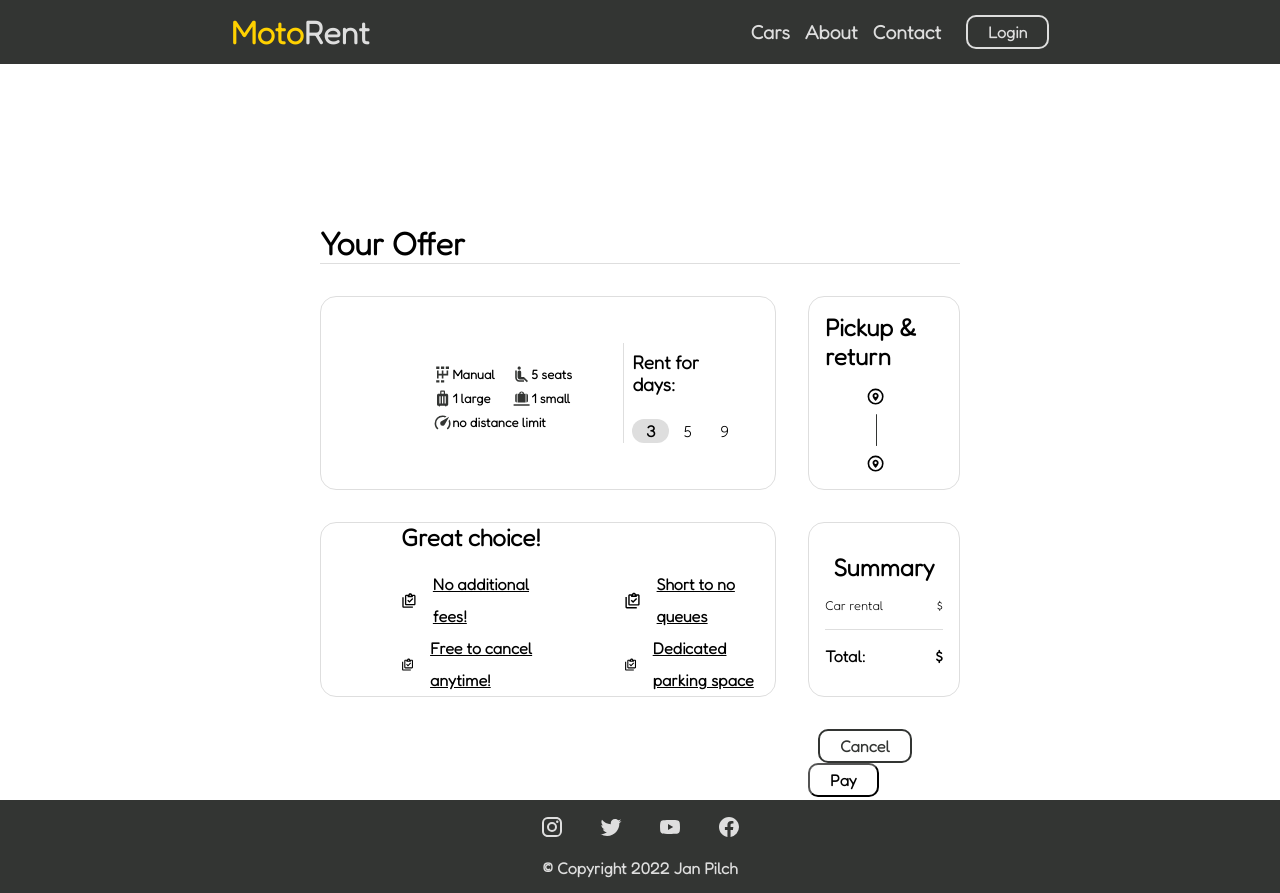
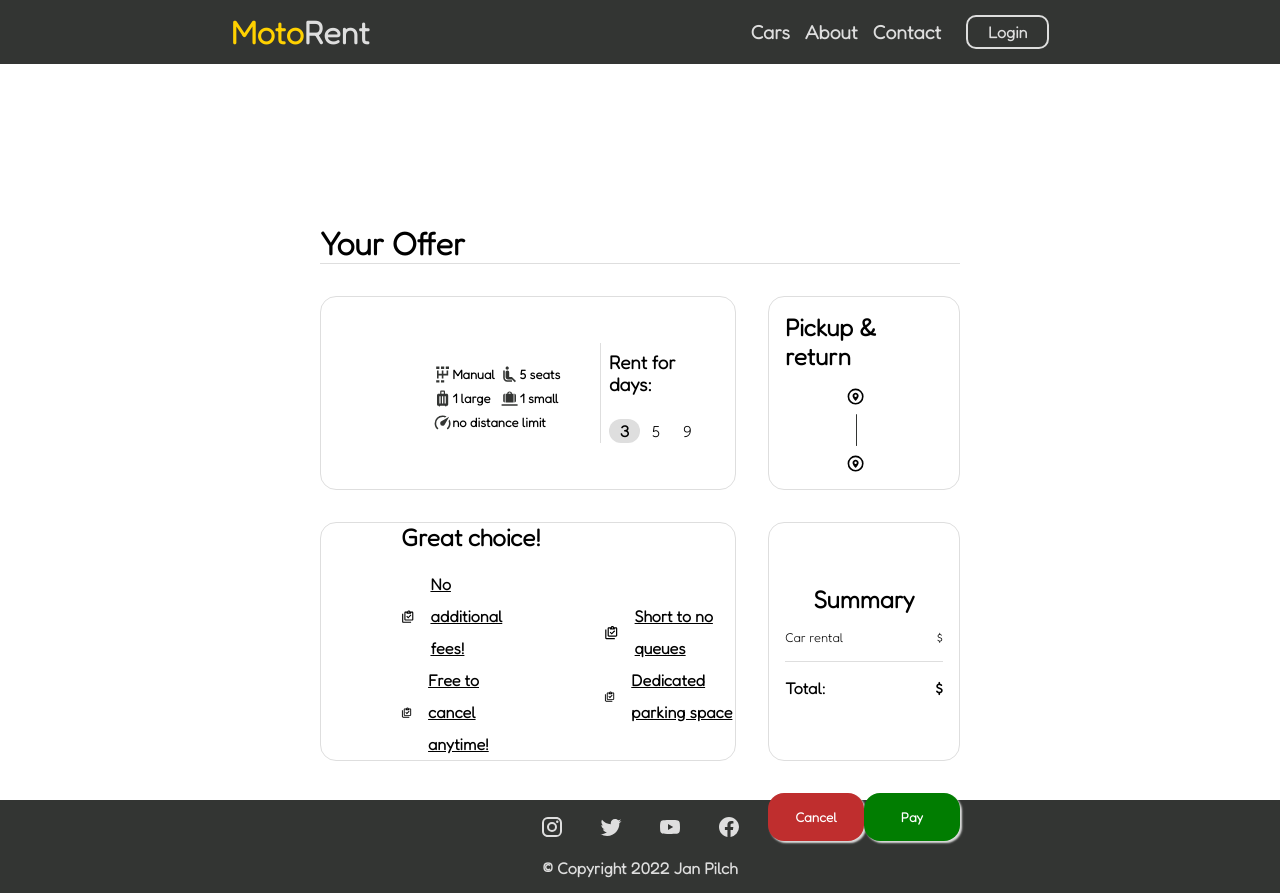
Before and after one commit to jpilch/car-rental, a React (Create React App) app in the folder client/: page /cars/1 in a window 1280 px wide. Built offline with nearby package versions, Linux system fonts and the light colour scheme; no server answers.

Commit message:
add simple button component

```diff
--- /dev/null
+++ b/client/src/components/SimpleButton.jsx
@@ -0,0 +1,16 @@
+import '../css/SimpleButton.css'
+
+const SimpleButton = ({text, bgColor, onClick}) => {
+    const buttonStyle = {
+        backgroundColor: bgColor
+    }
+    return (
+        <button style={buttonStyle} className='simple'
+            onClick={onClick}
+        >
+            {text}
+        </button>
+    )
+}
+
+export default SimpleButton
--- a/client/src/css/CarDetails.css
+++ b/client/src/css/CarDetails.css
@@ -40,3 +40,8 @@ main#car-details .car-info img {
     max-height: 8rem;
     width: auto;
 }
+
+main#car-details div.actions {
+    display: flex;
+    justify-content: space-around;
+}
--- /dev/null
+++ b/client/src/css/SimpleButton.css
@@ -0,0 +1,13 @@
+button.simple {
+    padding: 1rem 1rem;
+    width: 6rem;
+    border: none;
+    font-weight: bold;
+    color: white;
+    border-radius: 1rem;
+    box-shadow: 2px 2px 2px var(--clr-light);
+}
+
+button.simple:hover {
+    cursor: pointer;
+}
--- a/client/src/css/index.css
+++ b/client/src/css/index.css
@@ -8,6 +8,7 @@
     --duration-mid: 2s;
     --duration-long: 6s;
     --clr-red: #bf2e2e;
+    --clr-green: #017d01;
     --text-primary: #def3f6;
     --bg-dark: #333;
     --text-secondary: #def3f6;
--- a/client/src/pages/CarDetails.jsx
+++ b/client/src/pages/CarDetails.jsx
@@ -1,6 +1,7 @@
 import '../css/CarDetails.css'
 import {useParams} from "react-router-dom";
 import {useEffect, useState} from "react";
+import {useNavigate} from "react-router-dom";
 import axios from "axios";
 import React from "react";
 import CarInfo from "../components/CarInfo";
@@ -8,13 +9,13 @@ import WhatIsIncluded from "../components/WhatIsIncluded";
 import RentalLocations from "../components/RentalLocations";
 import OfferSummary from "../components/OfferSummary";
 import DayChoices from "../components/DayChoices";
-import CustomButton from "../components/CustomButton";
-import Button from "../components/Button";
+import SimpleButton from "../components/SimpleButton";
 
 const CarDetails = () => {
     const { id } = useParams()
     const [carModel, setCarModel] = useState({})
     const [days, setDays] = useState(3)
+    const navigate = useNavigate()
 
     useEffect(async () => {
         const response = await axios.get(
@@ -46,9 +47,15 @@ const CarDetails = () => {
                 days={days}
             />
             <div className="actions">
-                <Button dark={true} text={'Cancel'}/>
-                <CustomButton
+                <SimpleButton
+                    bgColor={'var(--clr-red)'}
+                    text={'Cancel'}
+                    onClick={() => navigate('/')}
+                />
+                <SimpleButton
                     text={'Pay'}
+                    bgColor={'var(--clr-green)'}
+                    onClick={() => navigate('my-account')}
                 />
             </div>
         </main>
```
